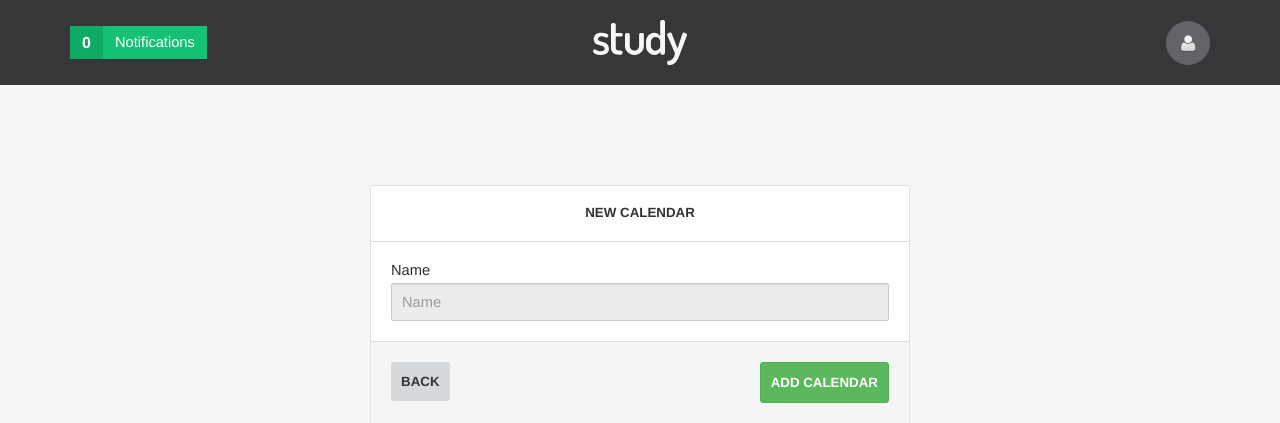
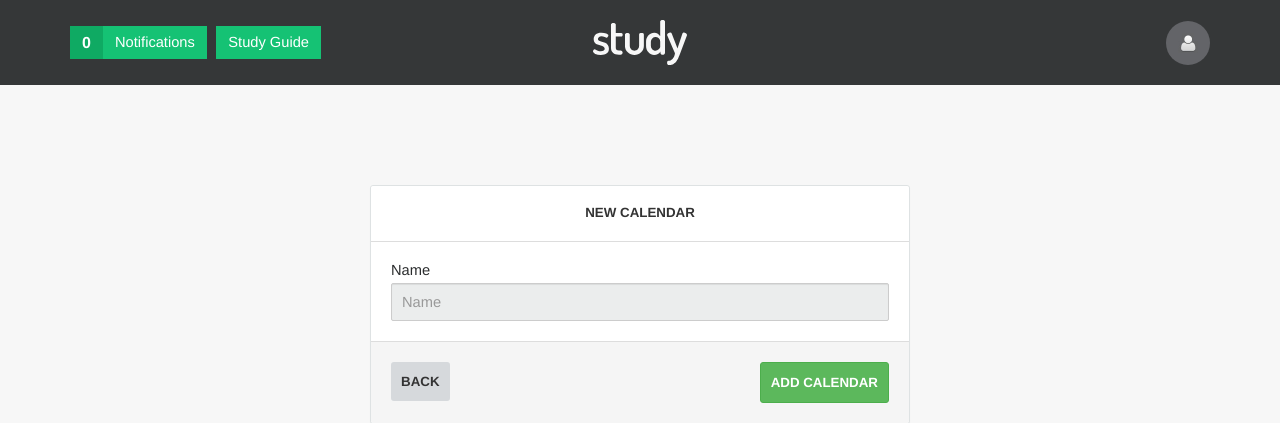
Before and after one commit to csebastian2/study, a Django app: page /calendar/new/ in a window 1280 px wide. Shown: the top 423 px of the page. Run offline with Django 3.2, Linux system fonts and the light colour scheme; the visitor is signed in with stand-in values (Sample User, id 1); style sheets or scripts are compiled from the project's sources; some libraries are stand-ins or nearby versions.

Commit message:
Added Study Guide button to header

```diff
--- a/core/templates/core/content.html
+++ b/core/templates/core/content.html
@@ -19,6 +19,11 @@
                                         </div>
                                     </a>
                                 {% endif %}
+                                <a href="http://guide.studyapp.pw/">
+                                    <div class="menu-button">
+                                        {% trans "Study Guide" %}
+                                    </div>
+                                </a>
                             </div>
                         </div>
                         <div class="col-xs-4 text-center">
--- a/scss/_header.scss
+++ b/scss/_header.scss
@@ -11,6 +11,20 @@ header#site-head {
   }
 
   .side-left {
+    .menu-button {
+      display: inline-block;
+      background: $color_primary_4;
+      height: 33px;
+      width: auto;
+      clear: both;
+      position: relative;
+      vertical-align: middle;
+      line-height: 33px;
+      padding: 0 12px 0 12px;
+      font-size: 11pt;
+      color: $color_light_0;
+    }
+
     .notifications-button {
       display: inline-block;
       background: $color_primary_4;
@@ -20,6 +34,7 @@ header#site-head {
       clear: both;
       position: relative;
       vertical-align: middle;
+      margin: 0 5px 0 0;
 
       .number {
         display: inline-block;
```
